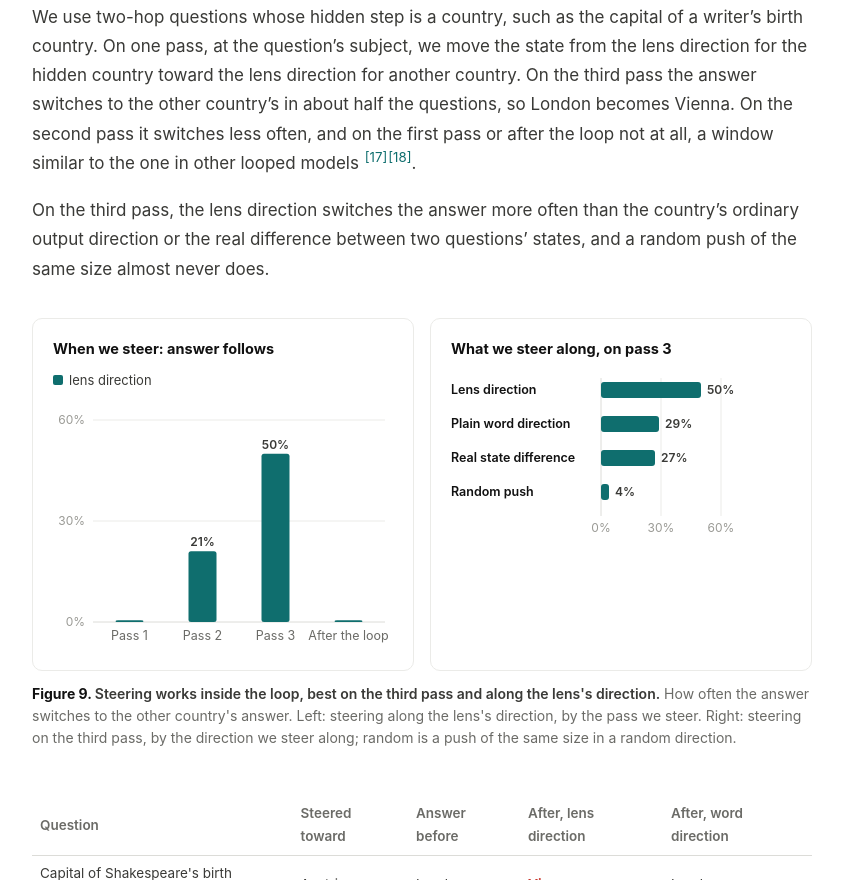
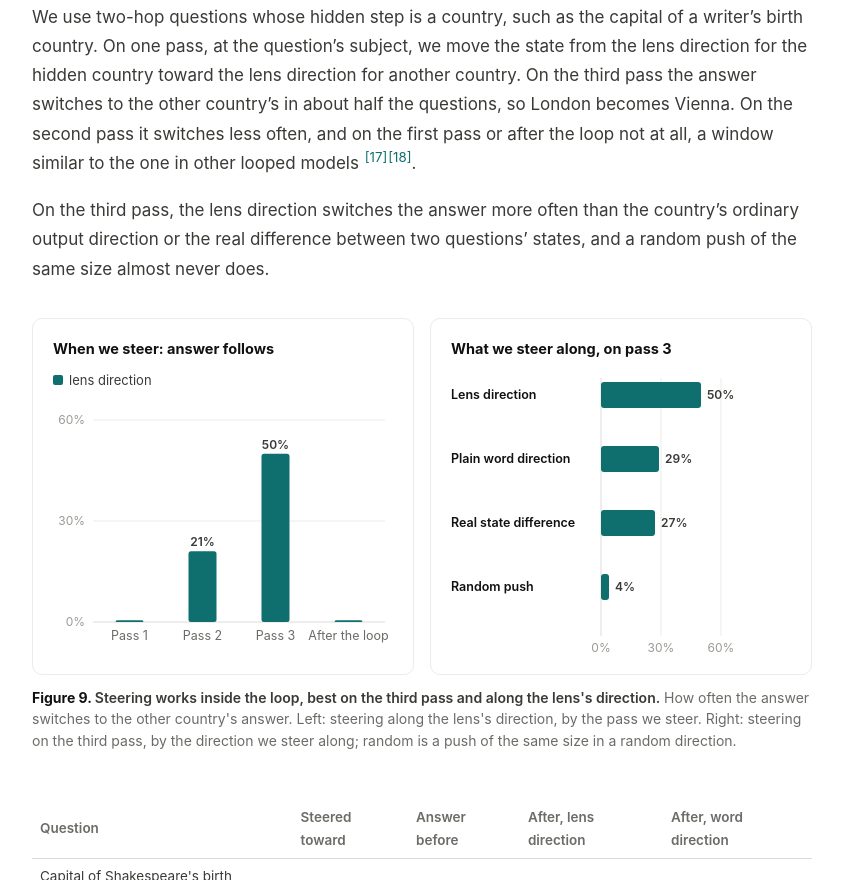
Before and after one commit to vedantpalit/vedantpalit.github.io, a plain HTML site: page blogs/reading-the-loop.html in a window 1280 px wide. Shown: the part 11120-12000 px from the top of the page, without its empty margins (330-1173 px from the left). Drawn offline with Linux system fonts and the light colour scheme; animation ran at ten frames a second.

Commit message:
Reading the Loop: fill the steering panel's height
Co-Authored-By: Claude Opus 5.5 <noreply@anthropic.com>

```diff
--- a/blogs/reading-the-loop.html
+++ b/blogs/reading-the-loop.html
@@ -931,21 +931,21 @@ function gbars(box, { cats, groups, max = 100, fmt = v => v + "%", h = 260 }) {
 }
 
 /* grouped horizontal bars: rows {label, sub}; series {name, color, values, texts?} */
-function hbars(box, { rows, series, max = 100, fmt = v => v + "%", labelW = 150, rowGap = 14, legend = true }) {
+function hbars(box, { rows, series, max = 100, fmt = v => v + "%", labelW = 150, rowGap = 14, legend = true, bh = 16 }) {
   if (legend && series.length > 1) legendFor(box, series, true); else box._off = box._off || new Set();
   mount(box, (plot, W) => {
     const vis = series.filter(s => !box._off.has(s.name));
-    const bh = 16, rh = vis.length * (bh + 4) + rowGap, H = rows.length * rh + 22, iw = W - labelW - 70;
+    const rh = vis.length * (bh + 4) + rowGap, H = rows.length * rh + 22, iw = W - labelW - 70;
     const svg = el("svg", { width: W, height: H, role: "img" }, plot);
     [0, max / 2, max].forEach(v => { const x = labelW + v / max * iw; el("line", { x1: x, x2: x, y1: 0, y2: H - 20, class: v ? "grid" : "axis0" }, svg); el("text", { x, y: H - 4, "text-anchor": "middle", class: "tick" }, svg).textContent = fmt(v); });
     rows.forEach((r, i) => {
       const y0 = i * rh + 4;
-      el("text", { x: 0, y: y0 + 12, class: "xl", style: "fill:var(--strong);font-weight:600" }, svg).textContent = r.label;
+      el("text", { x: 0, y: y0 + bh / 2 + 4, class: "xl", style: "fill:var(--strong);font-weight:600" }, svg).textContent = r.label;
       if (r.sub) el("text", { x: 0, y: y0 + 28, class: "tick" }, svg).textContent = r.sub;
       vis.forEach((s, k) => {
         const v = s.values[i], w = Math.max(2, v / max * iw), y = y0 + k * (bh + 4);
         const b = el("rect", { x: labelW, y, width: w, height: bh, rx: 3, fill: cv(r.color || s.color), class: "s", "data-n": s.name }, svg);
-        el("text", { x: labelW + w + 6, y: y + 12, class: "vl" }, svg).textContent = s.texts ? s.texts[i] : fmt(v);
+        el("text", { x: labelW + w + 6, y: y + bh / 2 + 4, class: "vl" }, svg).textContent = s.texts ? s.texts[i] : fmt(v);
         b.addEventListener("pointermove", () => { const pr = plot.getBoundingClientRect(), br = box.getBoundingClientRect(); showTip(box, labelW + w + (pr.left - br.left), y + 8 + (pr.top - br.top), `<div class="h">${esc(r.label)}</div>` + rowHTML(box, s.color, s.name, fmt(v))); });
         b.addEventListener("pointerleave", () => hideTip(box));
       });
@@ -1099,7 +1099,7 @@ lineChart(document.getElementById("c-jgeo"), { cats: ["6", "7", "8", "9", "10",
            { name: "pass 1 vs pass 3", color: "c1", values: [0.17, 0.18, 0.17, 0.16, 0.15, 0.11, 0.20, 0.15, 0.15, 0.14, 0.11, 0.10] }] });
 gbars(document.getElementById("c-steer-when"), { cats: ["Pass 1", "Pass 2", "Pass 3", "After the loop"], max: 60, h: 250,
   groups: [{ name: "lens direction", color: "c1", values: [0, 21, 50, 0] }] });
-hbars(document.getElementById("c-steer-how"), { max: 60, labelW: 150, rows: [{ label: "Lens direction" }, { label: "Plain word direction" }, { label: "Real state difference" }, { label: "Random push" }],
+hbars(document.getElementById("c-steer-how"), { max: 60, labelW: 150, bh: 26, rowGap: 34, rows: [{ label: "Lens direction" }, { label: "Plain word direction" }, { label: "Real state difference" }, { label: "Random push" }],
   series: [{ name: "answer follows", color: "c1", values: [50, 29, 27, 4] }] });
 const LAPS = ["1", "2", "3", "4", "5", "6", "7", "8"], lapHead = i => `${i + 1} pass${i ? "s" : ""}`;
 lineChart(document.getElementById("c-sweep-gpqa"), { cats: LAPS, yMax: 50, yTicks: [0, 25, 50], h: 260, xTitle: "passes", band: [0, 4, "varloop trained here"], ref: [25, "chance"], tipHead: lapHead,
```
